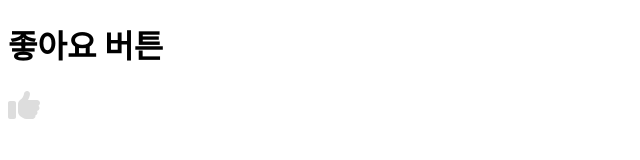
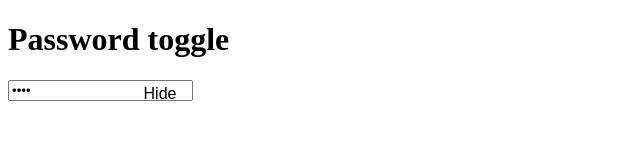
Before and after one commit to dw022/FRONTEND, a plain HTML site: page javascript/examples.html in a window 1280 px wide. Shown: the whole page, without its empty margins (0-640 px from the left). Drawn offline with Linux system fonts and the light colour scheme.

Commit message:
Add examples.html - password toggle

```diff
--- a/javascript/examples.html
+++ b/javascript/examples.html
@@ -6,7 +6,7 @@
     <title>Document</title>
   </head>
   <body>
-    <h1>좋아요 버튼</h1>
+    <!-- <h1>좋아요 버튼</h1>
     <style>
       #btn {
         width: 2rem;
@@ -23,7 +23,7 @@
     id="btn"
     xmlns="http://www.w3.org/2000/svg"
     viewBox="0 0 512 512">
-      <!--!Font Awesome Free 6.5.0 by @fontawesome - https://fontawesome.com License - https://fontawesome.com/license/free Copyright 2023 Fonticons, Inc.-->
+
       <path
         d="M313.4 32.9c26 5.2 42.9 30.5 37.7 56.5l-2.3 11.4c-5.3 26.7-15.1 52.1-28.8 75.2H464c26.5 0 48 21.5 48 48c0 18.5-10.5 34.6-25.9 42.6C497 275.4 504 288.9 504 304c0 23.4-16.8 42.9-38.9 47.1c4.4 7.3 6.9 15.8 6.9 24.9c0 21.3-13.9 39.4-33.1 45.6c.7 3.3 1.1 6.8 1.1 10.4c0 26.5-21.5 48-48 48H294.5c-19 0-37.5-5.6-53.3-16.1l-38.5-25.7C176 420.4 160 390.4 160 358.3V320 272 247.1c0-29.2 13.3-56.7 36-75l7.4-5.9c26.5-21.2 44.6-51 51.2-84.2l2.3-11.4c5.2-26 30.5-42.9 56.5-37.7zM32 192H96c17.7 0 32 14.3 32 32V448c0 17.7-14.3 32-32 32H32c-17.7 0-32-14.3-32-32V224c0-17.7 14.3-32 32-32z"
       />
@@ -46,6 +46,61 @@
             btn.classList.add("liked")
          }
       }
+    </script> -->
+
+    <h1>Password toggle</h1>
+
+    <style>
+      .container {
+        /* border: 1px dashed; */
+        position:relative;
+        width:11rem;
+        height: 1.5rem;
+      }
+
+      #input {
+        width:100%;
+        padding:0.5rem;
+        box-sizing:border-box;
+      }
+
+      #btn {
+        position: absolute;
+        width:3rem;
+        height: 100%;
+        font-size: 1rem;
+        border: none;
+        background-color: transparent;
+        right:0;
+        top:2px;
+        cursor: pointer;
+      }
+
+    </style>
+    <div class="container">
+    <input id="pwd" type="password" value="1234"/>
+      <button id="btn">Hide</button>
+    </input>
+  </div>
+    <script>
+      var pwd = document.getElementById("pwd");
+      var btn = document.getElementById("btn");
+
+      btn.addEventListener("click",HideShow);
+
+      function HideShow() {
+
+        //변수 추적
+        console.log(pwd.type);
+
+        if(pwd.type ==="password") {
+          pwd.type ="text";
+          btn.textContent="Show"; //비번 보기
+        } else {
+          pwd.type = "password";
+          btn.textContent="Hide"; //비번 숨기기
+        }
+      }
     </script>
   </body>
 </html>
```
